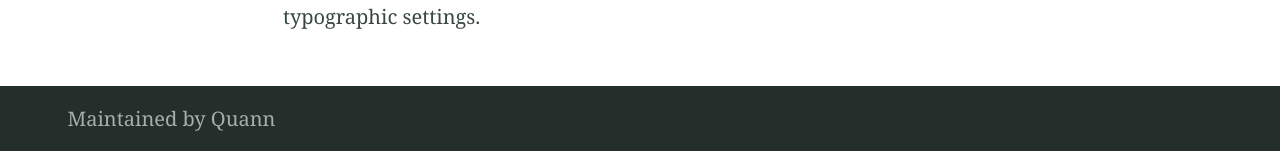
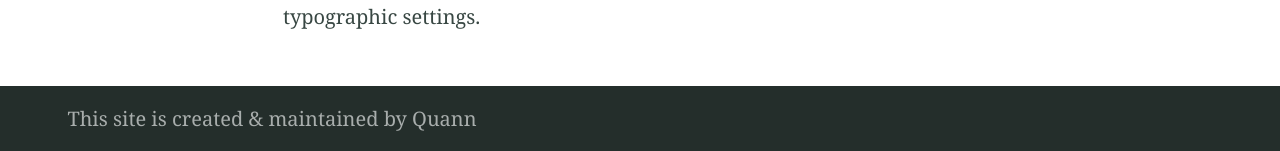
Before and after one commit to dyGiLa/dygila.github.io, a Jekyll site: the page built from index.md, in a window 1280 px wide. Shown: the part 5269-5420 px from the top of the page. Built offline with Jekyll 4.4.1, drawn with Linux system fonts in a browser that asks for light colours.

Commit message:
modufy _sass/theme.scss

```diff
--- a/_config.yml
+++ b/_config.yml
@@ -133,7 +133,7 @@ navigation_header:
 #  url: /search/
 
 navigation_footer:
-- title: Maintained by Quann
+- title: This site is created & maintained by Quann
   url: https://tekniiquann.github.io
 
 social_links: # Appears in sidebar. Set the urls then uncomment and comment out as desired
--- a/_sass/_theme.scss
+++ b/_sass/_theme.scss
@@ -10,7 +10,7 @@ body {
 
 .container {
   width: 90%;
-  max-width: 1200px;
+  max-width: 1800px;
   margin: 0 auto;
 }
 
@@ -61,7 +61,7 @@ body {
 .logo {
   display: inline-block;
   line-height: 0;
-  max-height: 4rem;
+  max-height: 10rem;
   @include flexbox;
   @include align-items(center);
   img {
```
